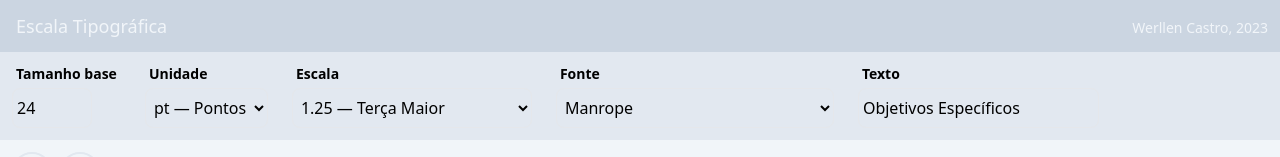
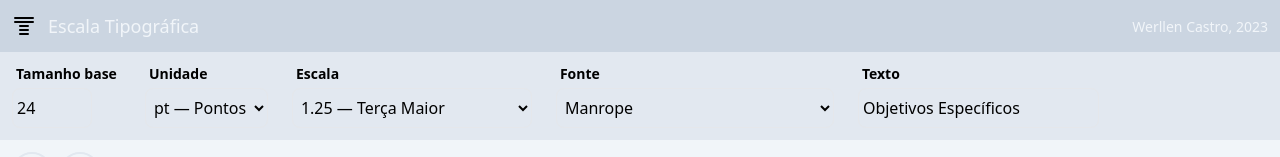
Before and after one commit to werls/typescale, a SvelteKit app: page / in a window 1280 px wide. Shown: the top 157 px of the page. Built offline with nearby package versions, Linux system fonts and the light colour scheme.

Commit message:
add icon to header

```diff
--- a/src/components/Header.svelte
+++ b/src/components/Header.svelte
@@ -1,4 +1,11 @@
-<header class="bg-slate-300 px-3 py-2 flex justify-between items-baseline">
-  <h1 class="text-lg text-slate-100 p-1">Escala Tipográfica</h1>
+<script>
+  import Icon from '$lib/assets/typescale-icon.svg'
+</script>
+
+<header class="bg-slate-300 px-3 py-2 flex justify-between items-center">
+  <div class="flex gap-2">
+    <img src={Icon} alt=""/>
+    <h1 class="text-lg text-slate-100 p-1">Escala Tipográfica</h1>
+  </div>
   <p class="text-slate-100"><a class="hover:text-slate-500 text-sm" href="https://werls.xyz">Werllen Castro, 2023</a></p>
 </header>
```
Also changed, not shown: src/lib/assets/typescale-icon.svg (added).
